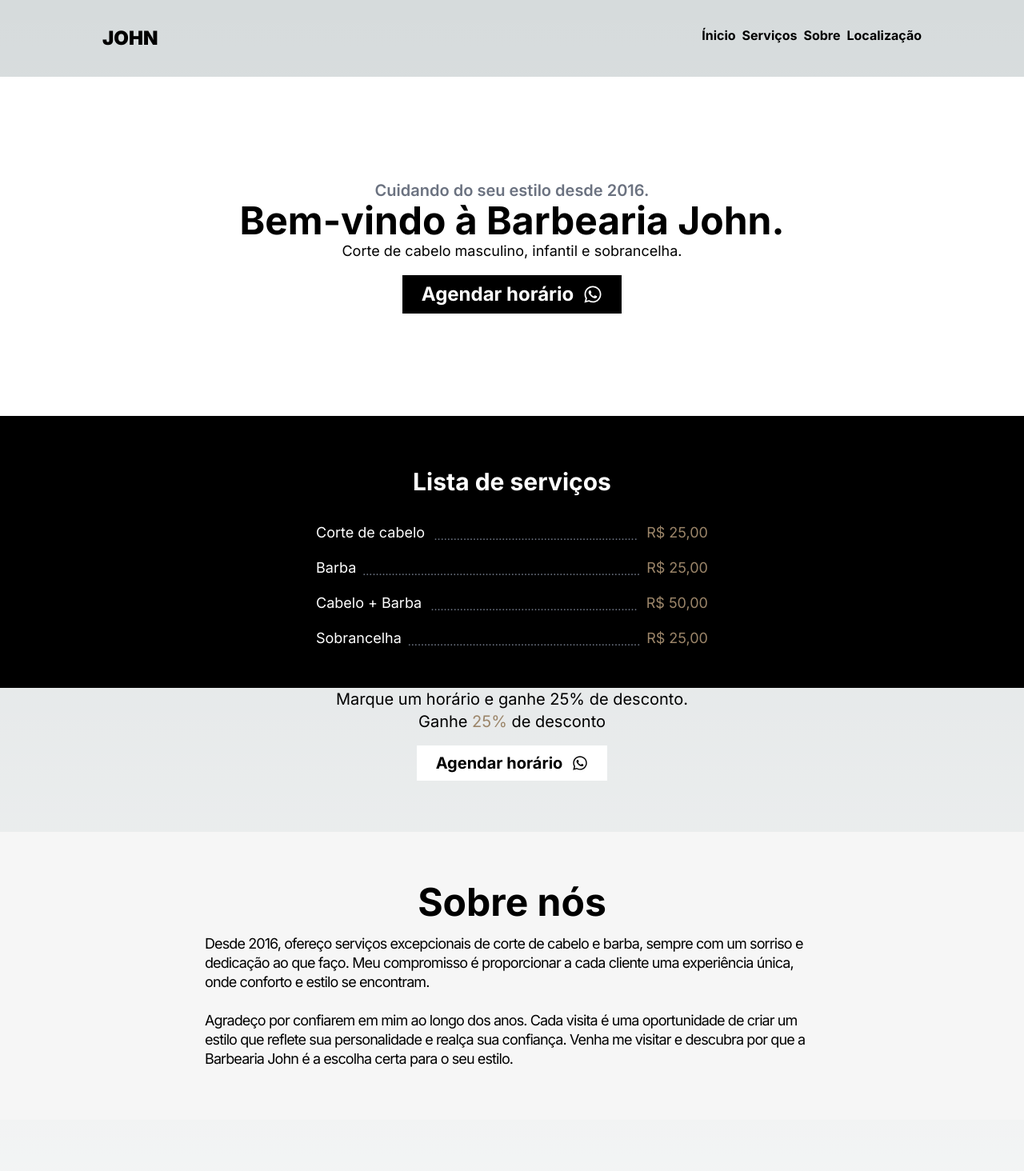
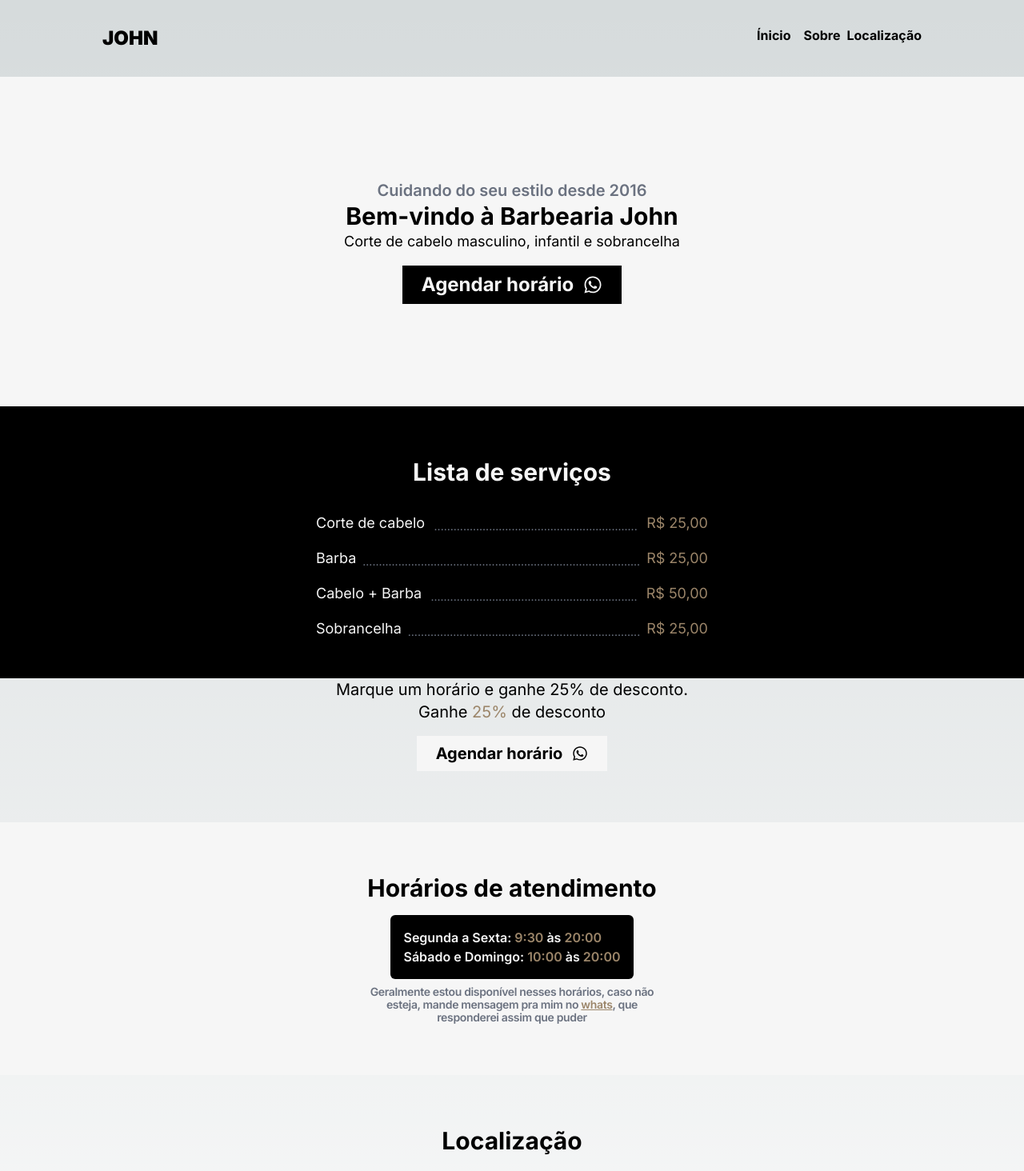
Before and after one commit to Tiago-Silverio-da-Costa/Barbearia-John, a Next.js app: page / in a window 1280 px wide. Shown: the top 1464 px of the page at 80% size. Built offline with nearby package versions, Linux system fonts and the light colour scheme.

Commit message:
sketch improved

```diff
--- a/app/page.tsx
+++ b/app/page.tsx
@@ -4,6 +4,7 @@ import Footer from "@/components/footer";
 import Header from "@/components/header";
 import Hero from "@/components/hero";
 import Localization from "@/components/localization";
+import ServiceHours from "@/components/serviceHours";
 import Services from "@/components/services";
 
 export default function Home() {
@@ -12,7 +13,8 @@ export default function Home() {
     <Hero />
     <Services />
     <Discout />
-    <About />
+    <ServiceHours />
+    {/* <About /> */}
     <Localization />
     <Footer />
   </>
--- a/components/about.tsx
+++ b/components/about.tsx
@@ -2,7 +2,7 @@ export default function About() {
   return (
     <section id="about" className="bg-WhiteColor text-black">
       <div className="flex flex-col items-center justify-center mx-auto max-w-5xl w-5/6 py-16">
-        <h1 className="text-5xl font-bold mb-4">
+        <h1 className="text-3xl font-bold mb-4">
           Sobre nós
         </h1>
         <p className="text-lg tracking-tighter leading-6 max-w-3xl">
--- a/components/discount.tsx
+++ b/components/discount.tsx
@@ -9,7 +9,7 @@ export default function Discout() {
           Marque um horário e ganhe 25% de desconto.
         </p>
         <h1 className="text-xl">Ganhe <span className="text-goldColor">25%</span> de desconto</h1>
-        <a className="mt-4 flex gap-3 items-center justify-center text-black bg-white transition-all duration-200 hover:opacity-75 px-6 py-2 font-bold text-xl" href={`https://api.whatsapp.com/send?phone=${process.env.NUMBER}&text=Oi,%20Tudo%20bem!`} >
+        <a className="mt-4 flex gap-3 items-center justify-center text-black bg-WhiteColor transition-all duration-200 hover:opacity-75 px-6 py-2 font-bold text-xl" href={`https://api.whatsapp.com/send?phone=${process.env.NUMBER}&text=Oi,%20Tudo%20bem!`} >
           Agendar horário
           <FaWhatsapp />
         </a>
--- a/components/footer.tsx
+++ b/components/footer.tsx
@@ -3,7 +3,7 @@ import { FaFacebookF } from "react-icons/fa6";
 
 export default function Footer() {
   return (
-    <footer className="bg-white text-black">
+    <footer className="bg-WhiteColor text-black">
       <div className="flex items-center justify-between py-8 mx-auto max-w-5xl w-5/6">
         <p className="text-sm">
           © {new Date().getFullYear()} Barbearia John. Todos os direitos reservados.
--- a/components/header.tsx
+++ b/components/header.tsx
@@ -8,7 +8,7 @@ export default function Header() {
             <a className="font-bold hover:opacity-70 transition-all duration-300" href="#home">Ínicio</a>{/* e galeria */}
           </li>
           <li>
-            <a className="font-bold hover:opacity-70 transition-all duration-300" href="#services">Serviços</a>
+            {/* <a className="font-bold hover:opacity-70 transition-all duration-300" href="#services">Serviços</a> */}
           </li>
           <li>
             <a className="font-bold hover:opacity-70 transition-all duration-300" href="#about">Sobre</a>{/* e reviews */}
--- a/components/hero.tsx
+++ b/components/hero.tsx
@@ -4,13 +4,13 @@ import { FaWhatsapp } from "react-icons/fa6";
 export default function Hero() {
 
   return (
-    <section id="home" className="flex flex-col items-center justify-center py-32 bg-white text-black">
-      <h1 className="text-xl font-semibold text-gray-500">Cuidando do seu estilo desde 2016.</h1>
-      <h1 className="text-5xl font-bold">
-        Bem-vindo à Barbearia John.
+    <section id="home" className="flex flex-col items-center justify-center py-32 bg-WhiteColor text-black">
+      <h1 className="text-xl font-semibold text-gray-500">Cuidando do seu estilo desde 2016</h1>
+      <h1 className="text-3xl font-bold">
+        Bem-vindo à Barbearia John
       </h1>
-      <p className="text-lg">Corte de cabelo masculino, infantil e sobrancelha.</p>
-      <a className="mt-4 flex gap-3 items-center justify-center text-white bg-black transition-all duration-200 hover:opacity-75 px-6 py-2 font-bold text-2xl" href={`https://api.whatsapp.com/send?phone=${process.env.NUMBER}&text=Oi,%20Tudo%20bem!`} >
+      <p className="text-lg">Corte de cabelo masculino, infantil e sobrancelha</p>
+      <a className="mt-4 flex gap-3 items-center justify-center text-WhiteColor bg-black transition-all duration-200 hover:opacity-75 px-6 py-2 font-bold text-2xl" href={`https://api.whatsapp.com/send?phone=${process.env.NUMBER}&text=Oi,%20Tudo%20bem!`}>
         Agendar horário
         <FaWhatsapp />
       </a>
--- a/components/localization.tsx
+++ b/components/localization.tsx
@@ -2,7 +2,7 @@ export default function Localization() {
 
   return (
     <section id="location" className="flex flex-col items-center justify-center mx-auto max-w-5xl w-5/6 py-16">
-      <h1 className="text-5xl font-bold">Localização</h1>
+      <h1 className="text-3xl font-bold">Localização</h1>
       <p className="text-lg mt-4"> R. Lauro Francisco dos Santos • Monte Alegre, Santa catarina - SC • 88348-595</p>
       <div className="mt-8 w-full">
         <iframe src="https://www.google.com/maps/embed?pb=!1m18!1m12!1m3!1d3554.821742345527!2d-48.67131088874965!3d-27.004184796934716!2m3!1f0!2f0!3f0!3m2!1i1024!2i768!4f13.1!3m3!1m2!1s0x94d8b58ff77448c7%3A0x2404ce4f39b8ff1b!2sR.%20Lauro%20Francisco%20dos%20Santos%2C%20944%20-%20Monte%20Alegre%2C%20Cambori%C3%BA%20-%20SC%2C%2088348-595!5e0!3m2!1sen!2sbr!4v1716760561964!5m2!1sen!2sbr"
--- /dev/null
+++ b/components/serviceHours.tsx
@@ -0,0 +1,22 @@
+export default function ServiceHours() {
+  return (
+    <section className="bg-WhiteColor text-black">
+      <div className="flex flex-col justify-between items-center py-16">
+        <h1 className="text-3xl font-bold">
+          Horários de atendimento
+        </h1>
+        <div className="bg-black text-WhiteColor rounded-md p-4 mt-4">
+          <p className="font-semibold">
+            Segunda a Sexta: <span className="text-goldColor">9:30</span> às <span className="text-goldColor">20:00</span>
+          </p>
+          <p className="font-semibold">
+            Sábado e Domingo: <span className="text-goldColor">10:00</span> às <span className="text-goldColor">20:00</span>
+          </p>
+        </div>
+        <p className="font-semibold text-sm text-gray-500 mt-2 max-w-96 text-center tracking-tight leading-4">
+          Geralmente estou disponível nesses horários, caso não esteja, mande mensagem pra mim no <a className="underline text-goldColor" href={`https://api.whatsapp.com/send?phone=${process.env.NUMBER}&text=Oi,%20Tudo%20bem!`}>whats</a>, que responderei assim que puder
+        </p>
+      </div>
+    </section>
+  )
+}
--- a/components/services.tsx
+++ b/components/services.tsx
@@ -1,6 +1,6 @@
 export default function Services() {
   return (
-    <section id="services" className="flex flex-col items-center justify-center pt-16 pb-12 bg-black text-white">
+    <section id="services" className="flex flex-col items-center justify-center pt-16 pb-12 bg-black text-WhiteColor">
       <h2 className="text-3xl font-bold mb-8">
         Lista de serviços
       </h2>
```
